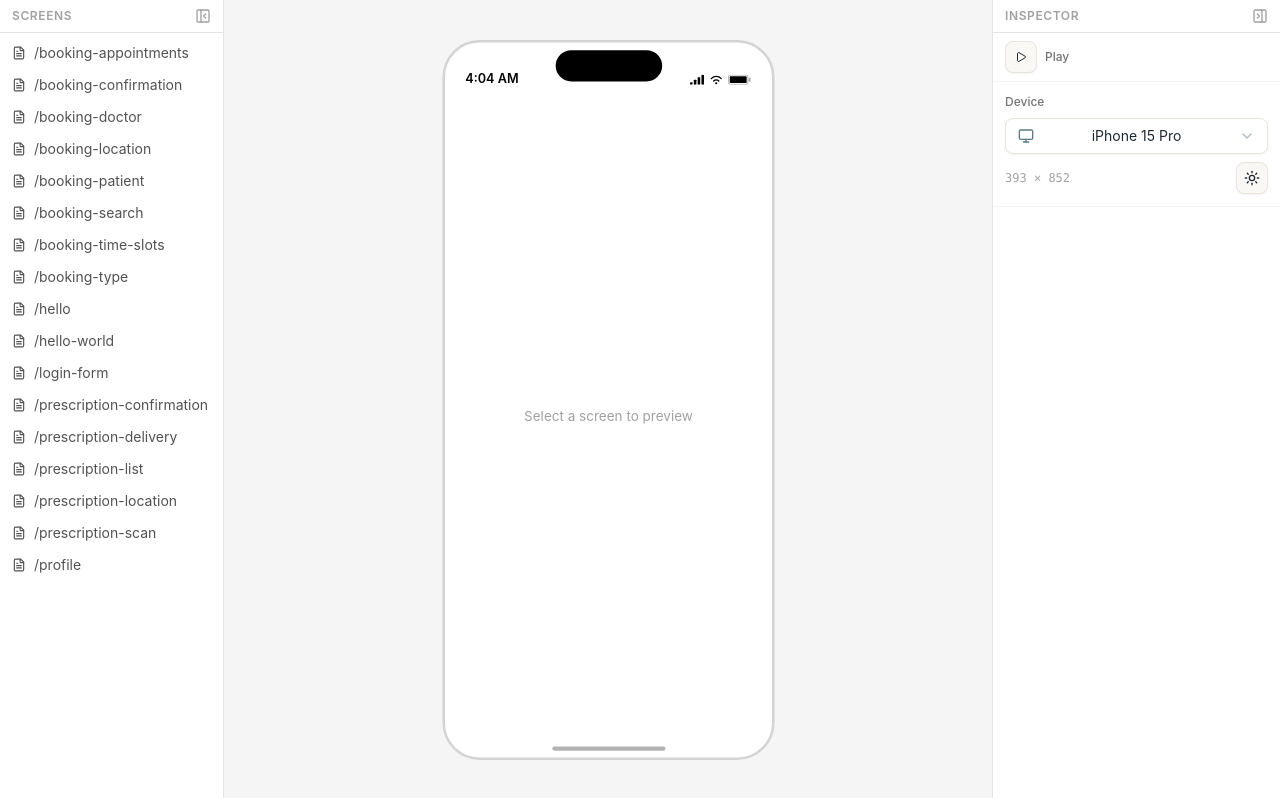
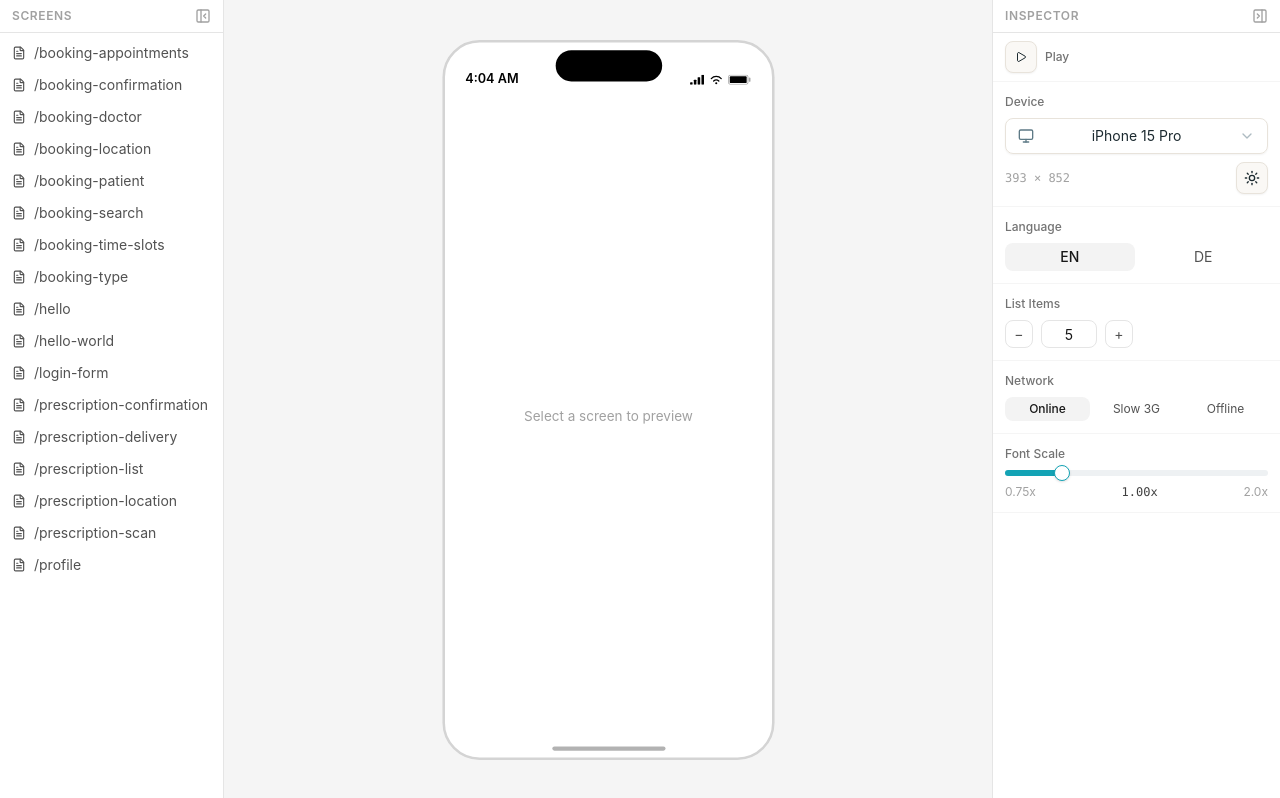
Before and after one commit to tini-works/preview-tool, a React (Vite) app: page / in a window 1280 px wide. Built offline with nearby package versions, Linux system fonts and the light colour scheme.

Commit message:
feat(devtools): add language, flags, list items, network, font scale inspector sections
Includes i18n sync on mount for persisted language preference.

```diff
--- a/src/devtools/InspectorPanel.tsx
+++ b/src/devtools/InspectorPanel.tsx
@@ -1,5 +1,9 @@
+import { useEffect } from 'react'
 import { Moon, Sun, Monitor, PanelRightClose, PanelRight, Play, Square, RotateCcw } from 'lucide-react'
 import { Button } from '@/components/ui/button'
+import { Label } from '@/components/ui/label'
+import { Slider } from '@/components/ui/slider'
+import { Switch } from '@/components/ui/switch'
 import {
   Select,
   SelectContent,
@@ -7,9 +11,10 @@ import {
   SelectTrigger,
   SelectValue,
 } from '@/components/ui/select'
-import { useDevToolsStore } from '@/devtools/useDevToolsStore'
+import { useDevToolsStore, type NetworkMode } from '@/devtools/useDevToolsStore'
 import { getAllDevices, getDevice, type DeviceType } from '@/preview/device-frames'
 import { useScreenModules } from '@/screens/useScreenModules'
+import i18n from '@/lib/i18n'
 
 export function InspectorPanel() {
   const activeDevice = useDevToolsStore((s) => s.activeDevice)
@@ -30,10 +35,29 @@ export function InspectorPanel() {
   const flowHistory = useDevToolsStore((s) => s.flowHistory)
   const resetFlowHistory = useDevToolsStore((s) => s.resetFlowHistory)
 
+  const networkMode = useDevToolsStore((s) => s.networkMode)
+  const setNetworkMode = useDevToolsStore((s) => s.setNetworkMode)
+  const fontScale = useDevToolsStore((s) => s.fontScale)
+  const setFontScale = useDevToolsStore((s) => s.setFontScale)
+  const language = useDevToolsStore((s) => s.language)
+  const setLanguage = useDevToolsStore((s) => s.setLanguage)
+  const listItemCount = useDevToolsStore((s) => s.listItemCount)
+  const setListItemCount = useDevToolsStore((s) => s.setListItemCount)
+  const featureFlags = useDevToolsStore((s) => s.featureFlags)
+  const setFeatureFlag = useDevToolsStore((s) => s.setFeatureFlag)
+
   const modules = useScreenModules()
   const currentModule = modules.find((m) => m.route === selectedRoute)
   const scenarios = currentModule?.scenarios
   const stateKeys = scenarios ? Object.keys(scenarios) : []
+  const currentFlags = currentModule?.flags
+
+  // Sync persisted language with i18n on mount
+  useEffect(() => {
+    if (language && language !== i18n.language) {
+      i18n.changeLanguage(language)
+    }
+  }, []) // eslint-disable-line react-hooks/exhaustive-deps
 
   const device = getDevice(activeDevice)
   const displayWidth =
@@ -188,6 +212,120 @@ export function InspectorPanel() {
           </Section>
         )}
 
+        {/* Language section */}
+        <Section title="Language">
+          <div className="flex gap-1">
+            {['en', 'de'].map((lang) => (
+              <button
+                key={lang}
+                onClick={() => {
+                  setLanguage(lang)
+                  i18n.changeLanguage(lang)
+                }}
+                className={
+                  language === lang
+                    ? 'flex-1 rounded-md bg-neutral-900/5 px-2 py-1 text-center text-sm font-medium text-neutral-900'
+                    : 'flex-1 rounded-md px-2 py-1 text-center text-sm text-neutral-600 hover:bg-neutral-50'
+                }
+              >
+                {lang.toUpperCase()}
+              </button>
+            ))}
+          </div>
+        </Section>
+
+        {/* Feature Flags section (per-screen) */}
+        {currentFlags && Object.keys(currentFlags).length > 0 && (
+          <Section title="Feature Flags">
+            <div className="flex flex-col gap-2">
+              {Object.entries(currentFlags).map(([key, def]) => (
+                <div key={key} className="flex items-center justify-between">
+                  <Label htmlFor={`flag-${key}`} className="text-xs text-neutral-600">
+                    {def.label}
+                  </Label>
+                  <Switch
+                    id={`flag-${key}`}
+                    checked={featureFlags[key] ?? def.default}
+                    onCheckedChange={(checked) => setFeatureFlag(key, checked)}
+                  />
+                </div>
+              ))}
+            </div>
+          </Section>
+        )}
+
+        {/* List Item Count section */}
+        <Section title="List Items">
+          <div className="flex items-center gap-2">
+            <button
+              onClick={() => setListItemCount(listItemCount - 1)}
+              disabled={listItemCount <= 0}
+              className="flex size-7 items-center justify-center rounded-md border border-neutral-200 text-sm text-neutral-600 hover:bg-neutral-50 disabled:opacity-40"
+            >
+              &minus;
+            </button>
+            <input
+              type="number"
+              value={listItemCount}
+              onChange={(e) => setListItemCount(Number(e.target.value))}
+              min={0}
+              max={99}
+              className="h-7 w-14 rounded-md border border-neutral-200 bg-white px-2 text-center text-sm text-neutral-900 [appearance:textfield] [&::-webkit-inner-spin-button]:appearance-none [&::-webkit-outer-spin-button]:appearance-none"
+            />
+            <button
+              onClick={() => setListItemCount(listItemCount + 1)}
+              disabled={listItemCount >= 99}
+              className="flex size-7 items-center justify-center rounded-md border border-neutral-200 text-sm text-neutral-600 hover:bg-neutral-50 disabled:opacity-40"
+            >
+              +
+            </button>
+          </div>
+        </Section>
+
+        {/* Network section */}
+        <Section title="Network">
+          <div className="flex gap-1">
+            {([
+              { mode: 'online' as NetworkMode, label: 'Online' },
+              { mode: 'slow-3g' as NetworkMode, label: 'Slow 3G' },
+              { mode: 'offline' as NetworkMode, label: 'Offline' },
+            ]).map(({ mode, label }) => (
+              <button
+                key={mode}
+                onClick={() => setNetworkMode(mode)}
+                className={
+                  networkMode === mode
+                    ? 'flex-1 rounded-md bg-neutral-900/5 px-2 py-1 text-center text-xs font-medium text-neutral-900'
+                    : 'flex-1 rounded-md px-2 py-1 text-center text-xs text-neutral-600 hover:bg-neutral-50'
+                }
+              >
+                {label}
+              </button>
+            ))}
+          </div>
+        </Section>
+
+        {/* Font Scale section */}
+        <Section title="Font Scale">
+          <div className="flex flex-col gap-2">
+            <Slider
+              value={[fontScale]}
+              onValueChange={([v]) => setFontScale(v)}
+              min={0.75}
+              max={2}
+              step={0.05}
+              className="w-full"
+            />
+            <div className="flex items-center justify-between">
+              <span className="text-xs text-neutral-400">0.75x</span>
+              <span className="font-mono text-xs font-medium text-neutral-700">
+                {fontScale.toFixed(2)}x
+              </span>
+              <span className="text-xs text-neutral-400">2.0x</span>
+            </div>
+          </div>
+        </Section>
+
         {/* Screen info */}
         {selectedRoute && (
           <Section title="Screen">
```
